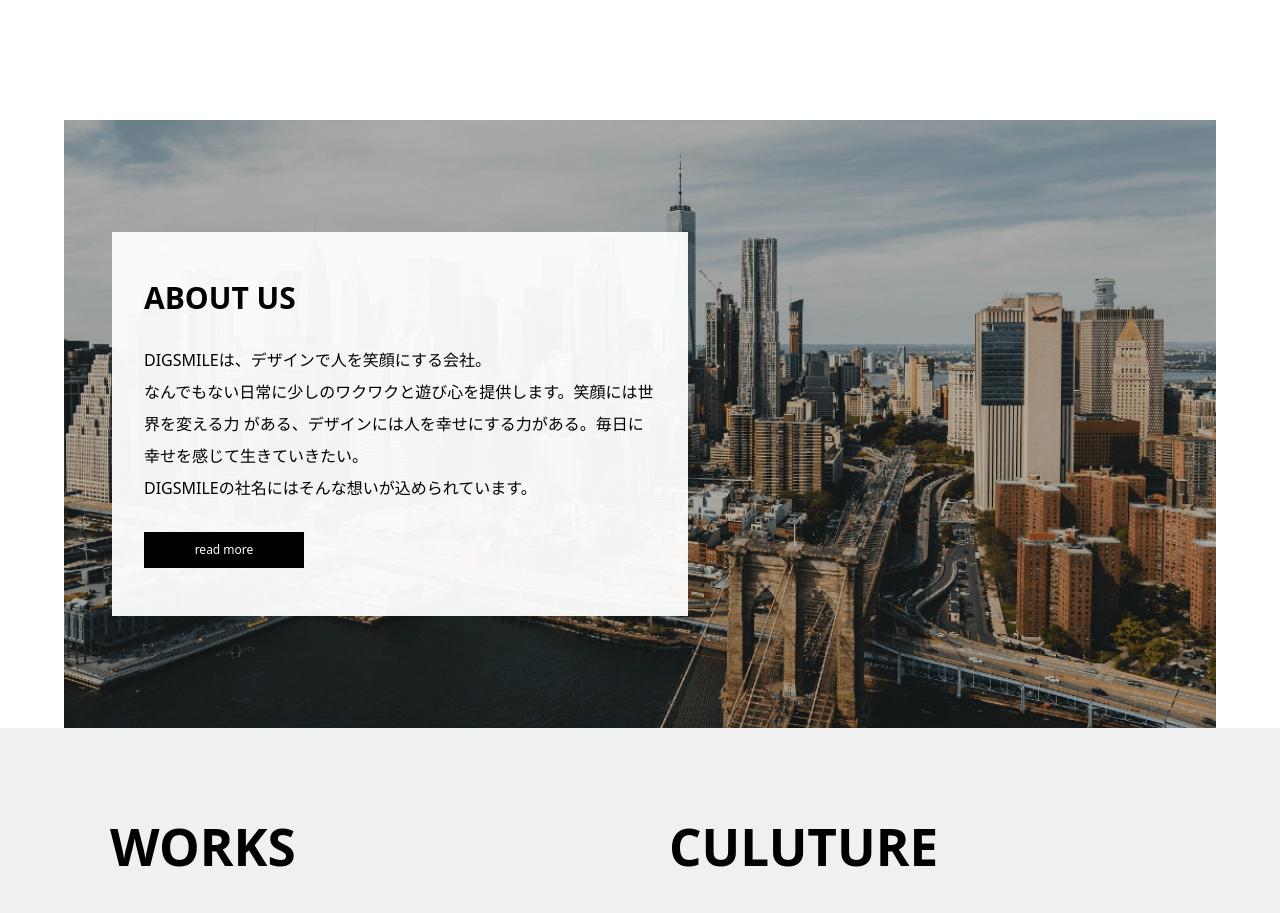
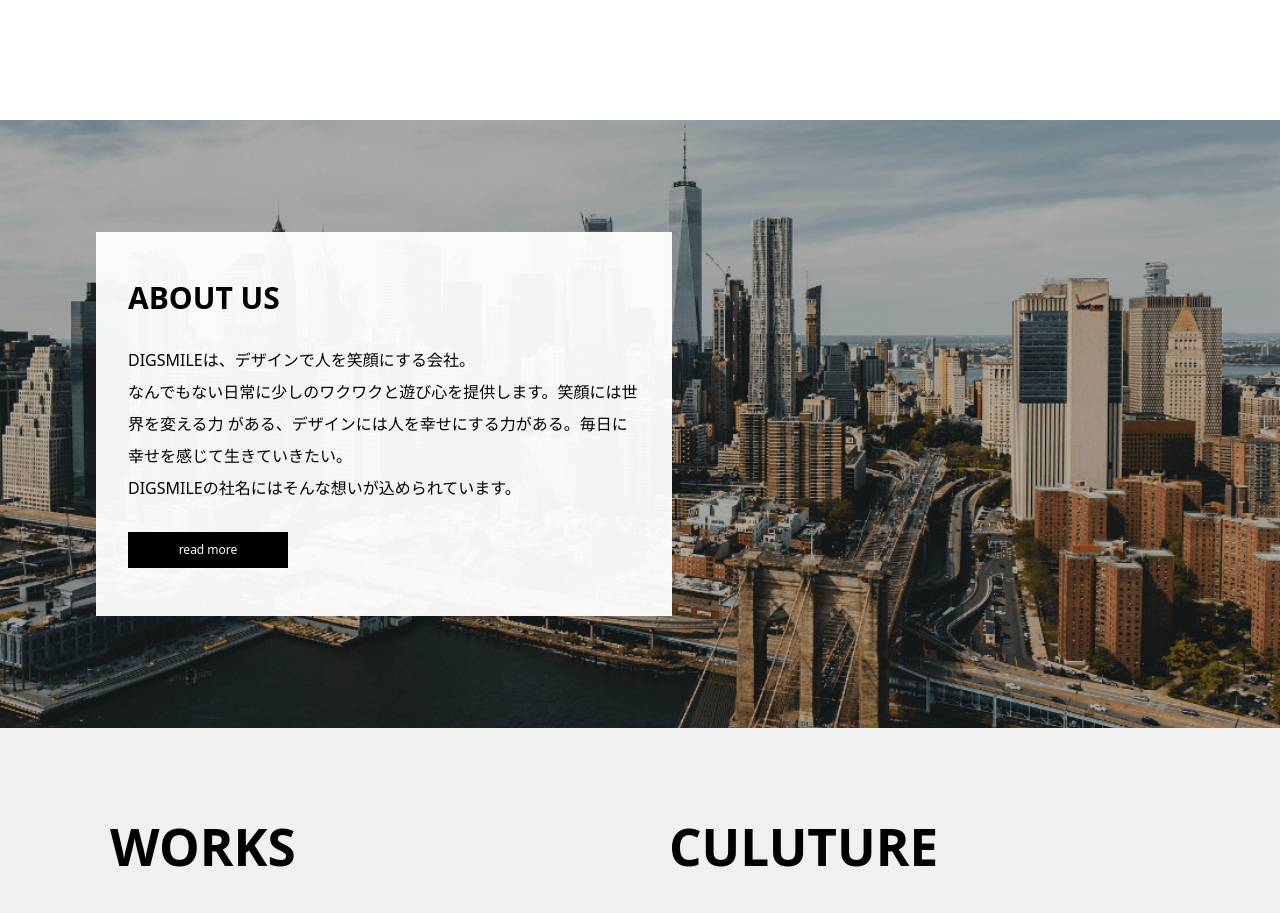
Before and after one commit to tomo0714/practice_website_design-for-smile, a Next.js app: page / in a window 1280 px wide. Shown: the part 680-1593 px from the top of the page. Built offline with nearby package versions, Linux system fonts and the light colour scheme.

Commit message:
💄 max-widthを削除

```diff
--- a/src/components/AboutUs/index.jsx
+++ b/src/components/AboutUs/index.jsx
@@ -3,7 +3,7 @@
 export const AboutUs = () => {
   return (
     <section className="relative">
-      <div className="max-w-6xl mx-auto bg-about bg-cover bg-no-repeat bg-center sm:py-28 sm:pl-12 py-12 px-5">
+      <div className="mx-auto bg-about bg-cover bg-no-repeat bg-center sm:py-28 sm:pl-24 py-12 px-5">
         <div className="max-w-xl py-12 px-8 bg-white/[0.95]">
           <h2 className="text-3xl font-bold uppercase">About us</h2>
           <p className="my-7 leading-loose">
```
